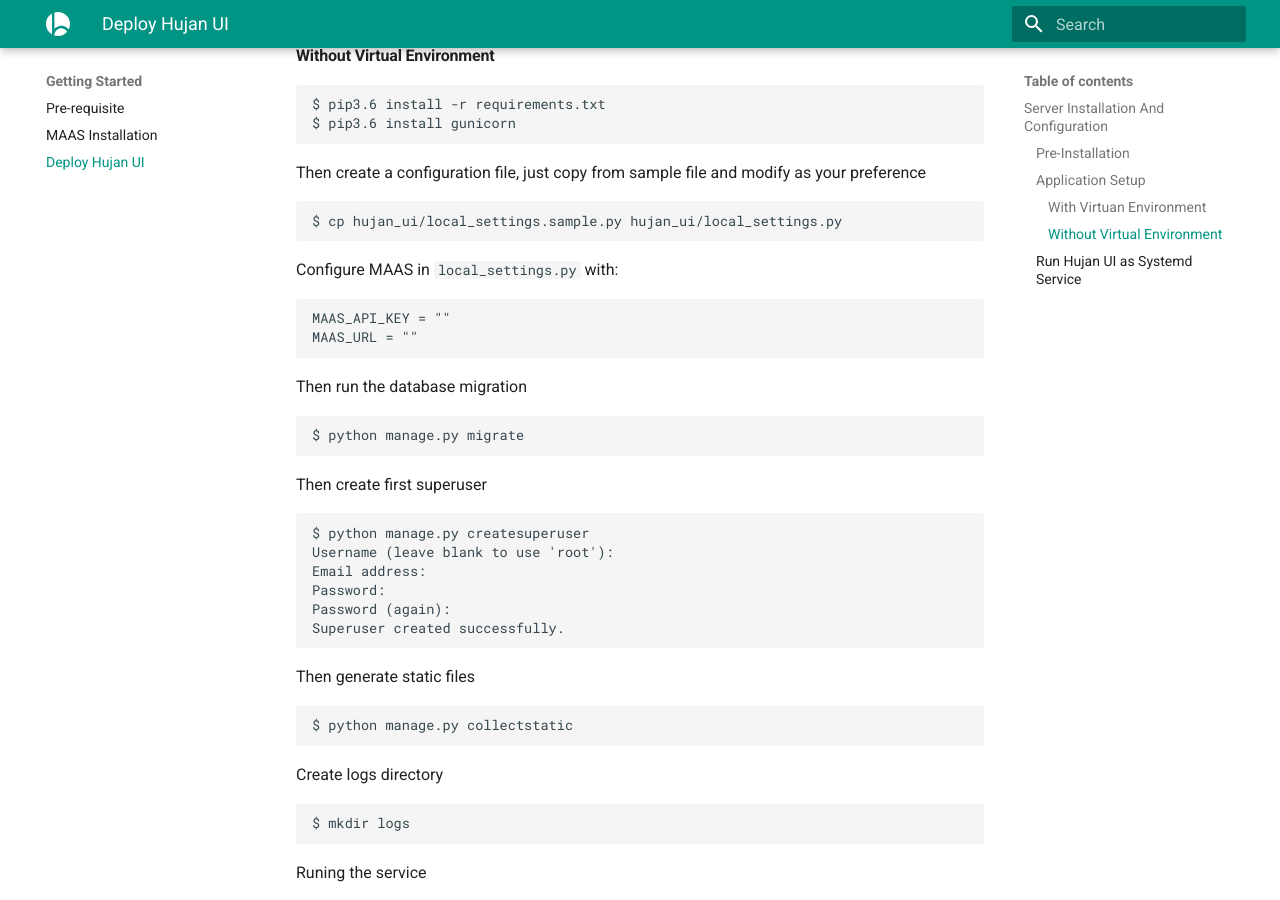
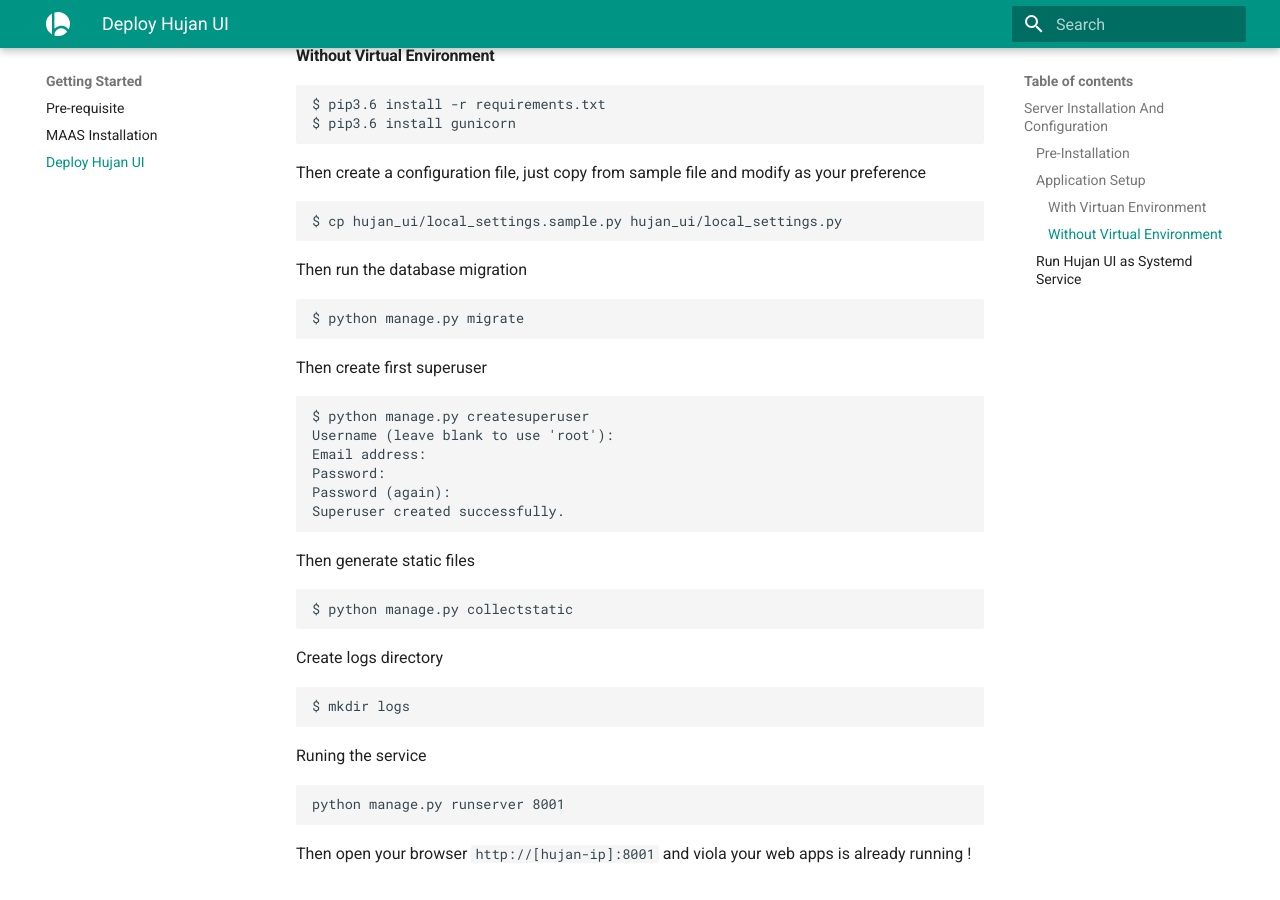
Before and after one commit to hujanio/hujanio.github.io, an MkDocs documentation site: the page built from docs/install.md, in a window 1280 px wide and 900 px high, scrolled down 826 px. Built offline with MkDocs 1.6.1 and Material for MkDocs 9.7.7, drawn with Linux system fonts in a browser that asks for light colours.

Commit message:
remove set MAAS API on local_setting

````diff
--- a/docs/install.md
+++ b/docs/install.md
@@ -41,12 +41,6 @@ Then create a configuration file, just copy from sample file and modify as your
 
 ```
 $ cp hujan_ui/local_settings.sample.py hujan_ui/local_settings.py
-```
-
-Configure MAAS in `local_settings.py` with:
-```
-MAAS_API_KEY = ""
-MAAS_URL = ""
 ```
 
 Then run the database migration
````
